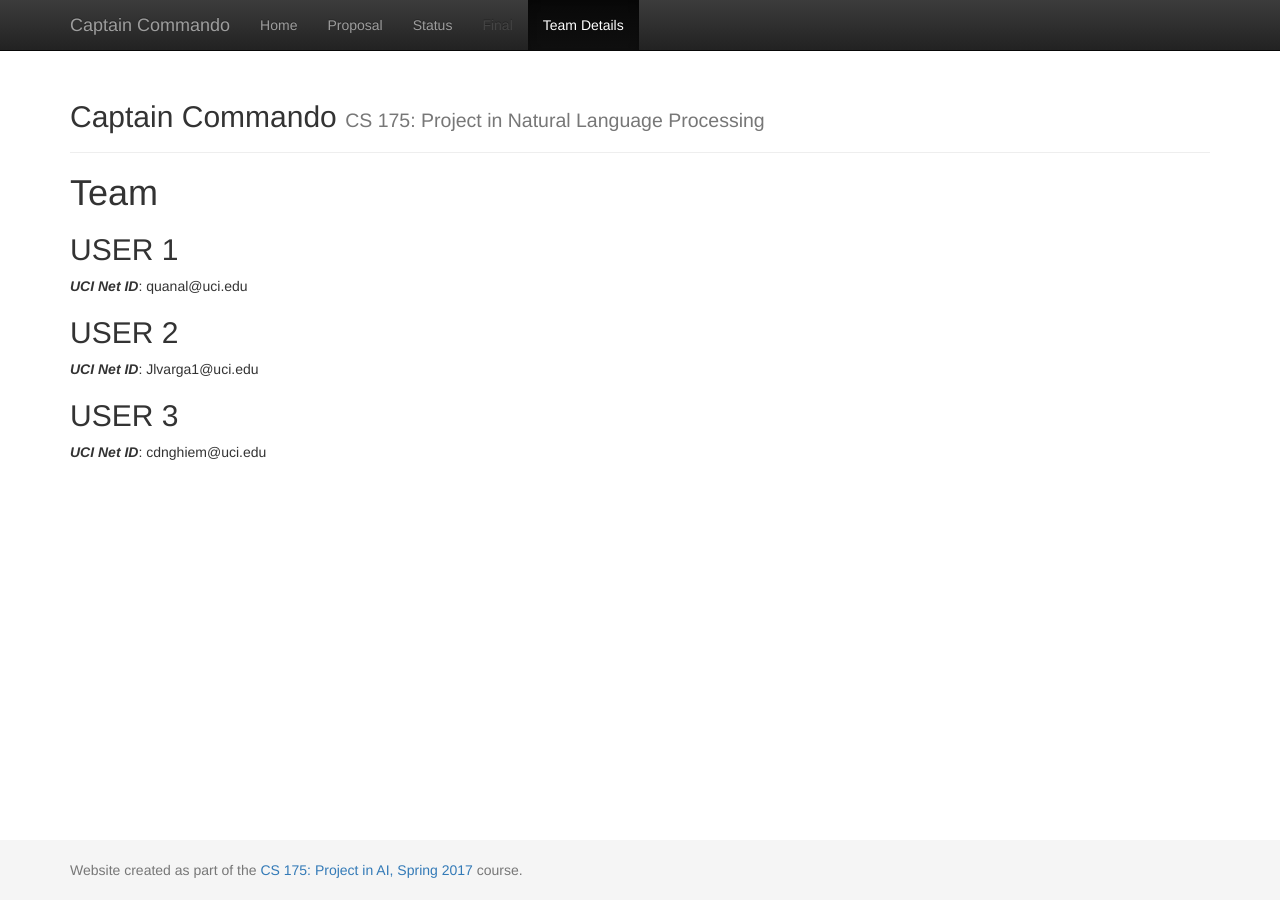
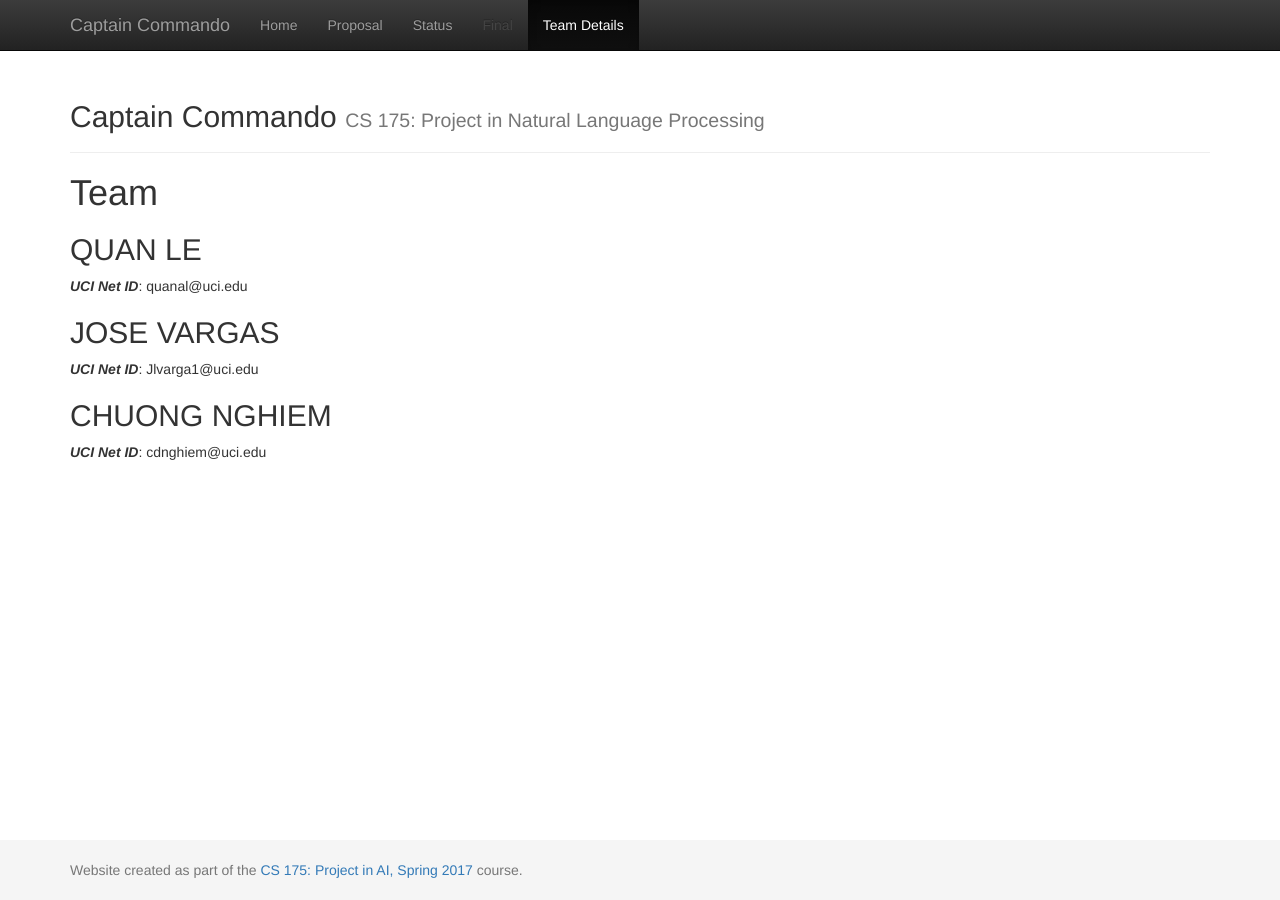
Before and after one commit to quanal/Captain-Commando, a Jekyll site: the page built from docs/team.md, in a window 1280 px wide. Built offline with Jekyll 4.4.1, drawn with Linux system fonts in a browser that asks for light colours.

Commit message:
Update team.md

```diff
--- a/docs/team.md
+++ b/docs/team.md
@@ -6,11 +6,11 @@ title:  Team
 # {{ page.title }}
 
 
-## USER 1
+## QUAN LE
 ***UCI Net ID***: quanal@uci.edu
 
-## USER 2
+## JOSE VARGAS
 ***UCI Net ID***: Jlvarga1@uci.edu
 
-## USER 3
+## CHUONG NGHIEM
 ***UCI Net ID***: cdnghiem@uci.edu
```
